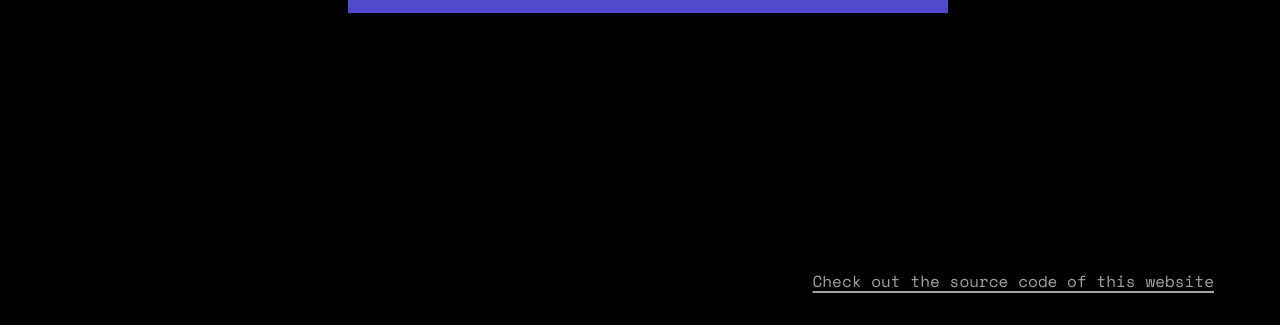
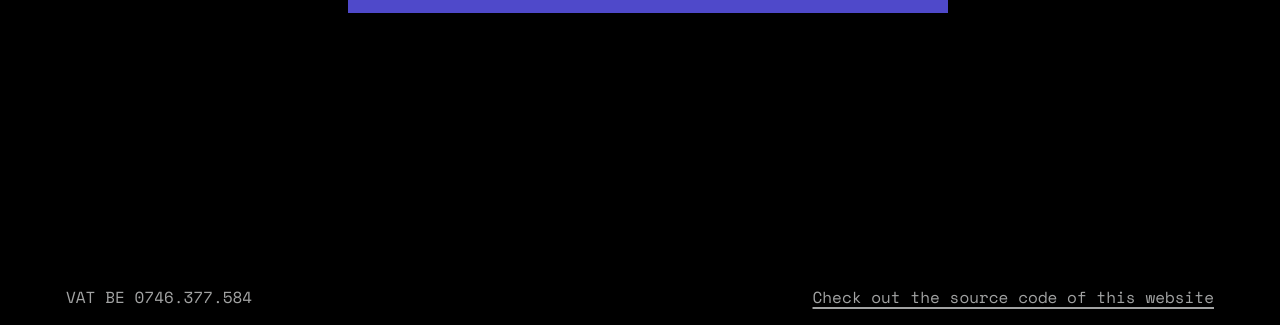
Before and after one commit to ephys/ephys.github.io, a Gatsby site: page / in a window 1280 px wide. Shown: the part 6241-6566 px from the top of the page. Built offline with nearby package versions, Linux system fonts and the light colour scheme; Gatsby itself is replaced by a stand-in of ours.

Commit message:
feat: add VAT

```diff
--- a/src/components/footer-social/index.tsx
+++ b/src/components/footer-social/index.tsx
@@ -38,7 +38,10 @@ export default function FooterSocial() {
           </div>
         </div>
 
-        <p className={css.sourceCode}><TextLink to="https://github.com/ephys/ephys.github.io" target="_blank">Check out the source code of this website</TextLink></p>
+        <div className={css.footerInfo}>
+          <p className={css.vat}>VAT BE 0746.377.584</p>
+          <p className={css.sourceCode}><TextLink to="https://github.com/ephys/ephys.github.io" target="_blank">Check out the source code of this website</TextLink></p>
+        </div>
       </footer>
     </Container>
   )
--- a/src/components/footer-social/style.module.scss
+++ b/src/components/footer-social/style.module.scss
@@ -145,11 +145,20 @@ $bitSize: calc(#{$shadowSpacing} / 10);
   }
 }
 
-.sourceCode {
+.footerInfo {
+  display: flex;
+  flex-wrap: wrap;
+  gap: 8px;
+  justify-content: space-between;
+}
+
+.sourceCode,
+.vat {
   text-align: right;
+  color: #A2A3A3;
+  font-family: 'Space Mono';
 
   a {
-    color: #A2A3A3;
-    font-family: 'Space Mono';
+    color: inherit;
   }
 }
--- a/src/components/seo.tsx
+++ b/src/components/seo.tsx
@@ -10,7 +10,7 @@ import PropTypes from 'prop-types';
 import Helmet from 'react-helmet';
 import { useStaticQuery, graphql } from 'gatsby';
 
-function SEO({ description, lang, meta, title }) {
+function SEO({ description, lang, meta, title, robots }) {
   const { site } = useStaticQuery(
     graphql`
       query {
@@ -26,6 +26,14 @@ function SEO({ description, lang, meta, title }) {
   );
 
   const metaDescription = description || site.siteMetadata.description;
+
+  const extraMeta = [];
+  if (robots) {
+    extraMeta.push({
+      name: 'robots',
+      content: robots,
+    });
+  }
 
   return (
     <Helmet
@@ -67,6 +75,7 @@ function SEO({ description, lang, meta, title }) {
           name: `twitter:description`,
           content: metaDescription,
         },
+        ...extraMeta,
       ].concat(meta)}
     />
   );
--- /dev/null
+++ b/src/pages/vat/style.module.scss
@@ -0,0 +1,13 @@
+@import '../../resources/variables';
+
+.vat {
+  font-size: 4rem;
+  text-align: center;
+  height: 100%;
+  margin-top: 50vh;
+  margin-bottom: 0;
+  transform: translateY(-50%);
+  font-family: "Space Mono";
+
+  @include fluid-type(320px, 1200px, 16px, 104px);
+}
```
Also changed, not shown: src/pages/vat/index.tsx (added, +18 -0 lines).
